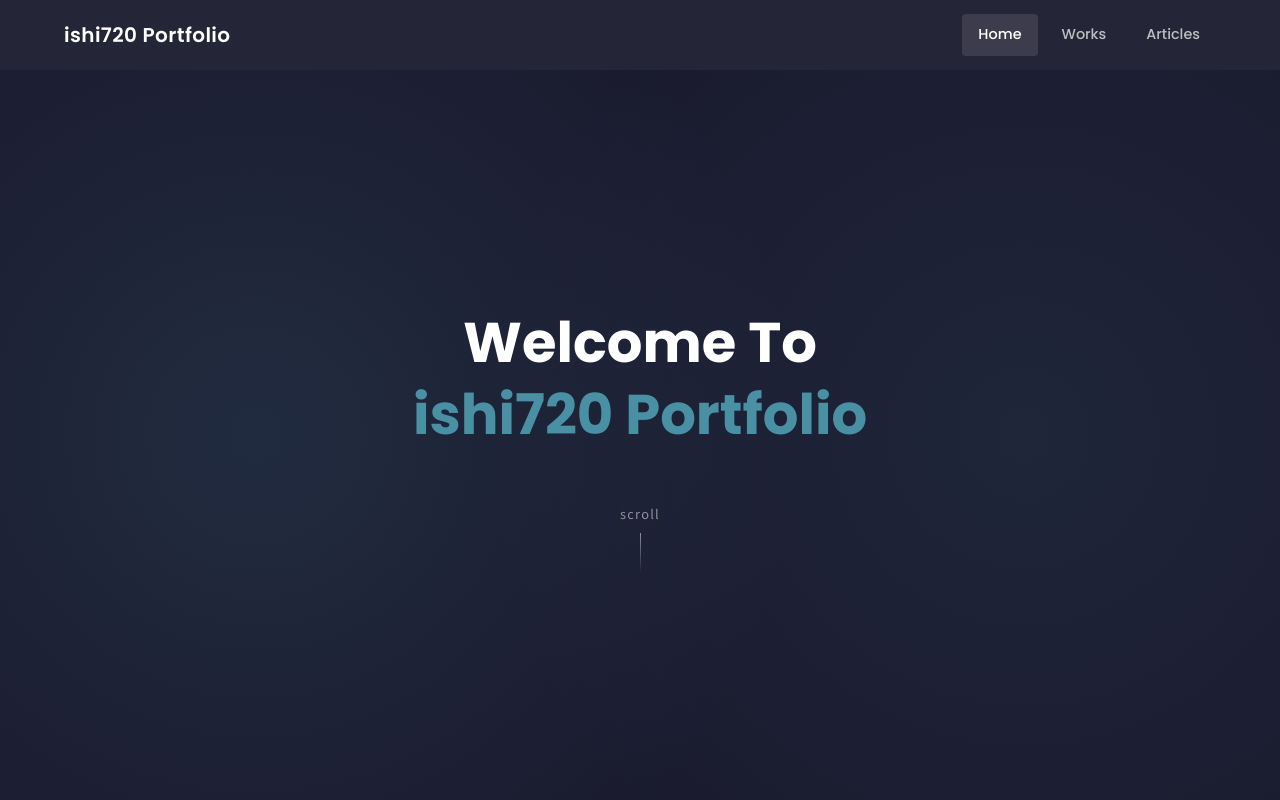
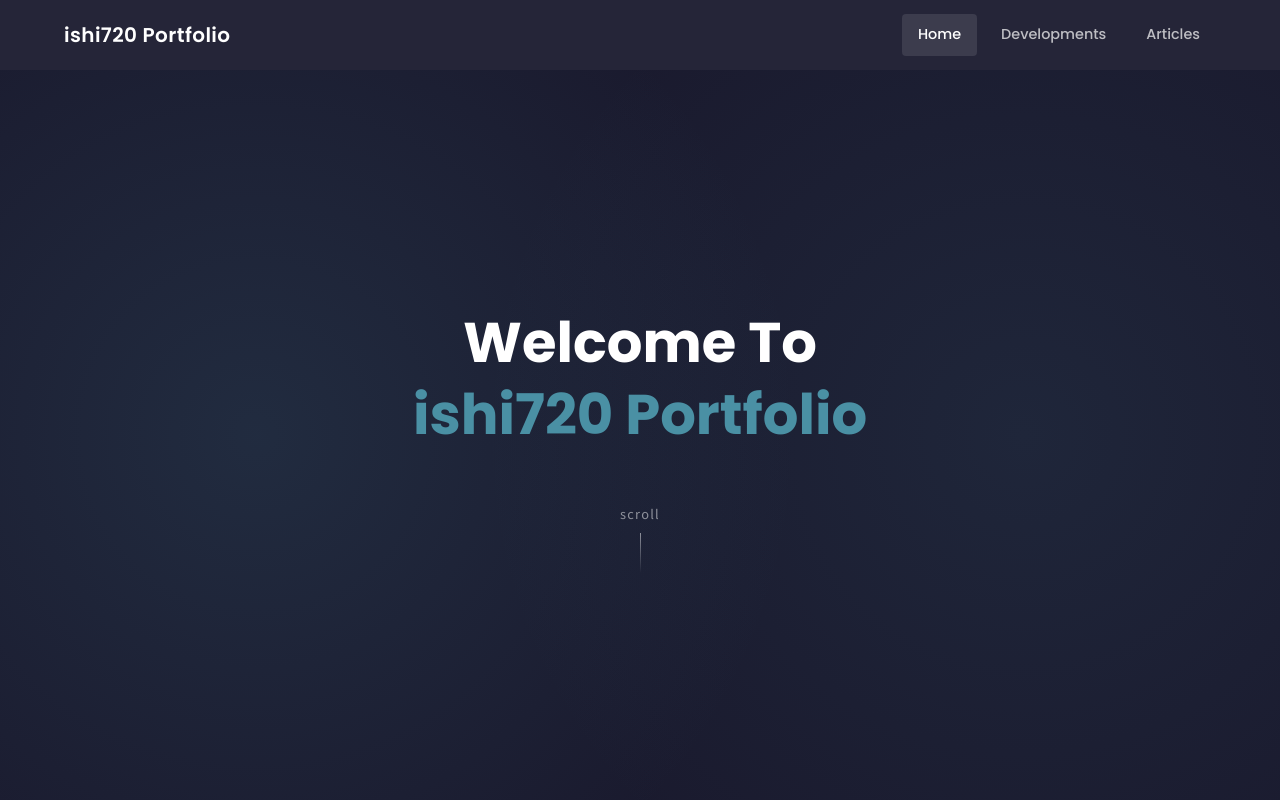
Before and after one commit to ishi720/portfolio, a Nuxt app: page / in a window 1280 px wide. Shown: the top 800 px of the page. Built offline with nearby package versions, Linux system fonts and the light colour scheme.

Commit message:
worksではなくdevelopmentsに変更

```diff
--- a/composables/usePortfolio.ts
+++ b/composables/usePortfolio.ts
@@ -15,7 +15,7 @@ export const usePortfolio = () => {
     { name: 'X', url: 'https://x.com/ishi720' },
   ]
 
-  const works = [
+  const developments = [
     { title: 'ポケモンパーティメーカー', url: 'https://suisui.fun/ppm/', image: 'ppm.png', description: 'ポケモンをランダムで選出します。しりとり選出機能もあります。', techs: ['PHP', 'Javascript'] },
     { title: 'Feeduck(Chrome拡張機能)', url: 'https://chromewebstore.google.com/detail/feeduck/alfjohbjhjgkcmgecbhjcjhhkiphccne?authuser=4&hl=ja', image: 'feeduck-chrome-extension.png', description: 'RSSフィードを表示するChrome拡張機能です。', techs: ['Javascript'] },
     { title: 'Collatz Visualization', url: 'https://suisui.fun/collatz_visualization/', image: 'collatz_visualization.png', description: '未解決問題のひとつであるコラッツ問題をvis.jsを用いて視覚化しました。', techs: ['Javascript'] },
@@ -58,5 +58,5 @@ export const usePortfolio = () => {
     { title: 'Zenn', url: 'https://zenn.dev/ishi720'},
   ]
 
-  return { profile, socials, works, skills, article_platforms }
+  return { profile, socials, developments, skills, article_platforms }
 }
--- a/layouts/default.vue
+++ b/layouts/default.vue
@@ -5,7 +5,7 @@
         <NuxtLink to="/" class="logo">{{ profile.name }} Portfolio</NuxtLink>
         <nav class="nav" :class="{ active: menuOpen }">
           <NuxtLink to="/" class="nav-link" @click="menuOpen = false">Home</NuxtLink>
-          <NuxtLink to="/works" class="nav-link" @click="menuOpen = false">Works</NuxtLink>
+          <NuxtLink to="/developments" class="nav-link" @click="menuOpen = false">Developments</NuxtLink>
           <NuxtLink to="/articles" class="nav-link" @click="menuOpen = false">Articles</NuxtLink>
         </nav>
         <button class="mobile-menu-btn" @click="menuOpen = !menuOpen">
--- /dev/null
+++ b/pages/developments.vue
@@ -0,0 +1,41 @@
+<template>
+  <div>
+    <section class="page-hero">
+      <div class="container">
+        <h1 class="page-title">Developments</h1>
+        <p class="page-subtitle">個人で開発したWEBサービス・アプリケーション</p>
+      </div>
+    </section>
+
+    <section class="works-section">
+      <div class="container">
+        <div class="works-grid">
+          <a v-for="development in developments" :key="development.title" :href="development.url" target="_blank" class="work-card">
+            <div class="work-image">
+              <img :src="`/portfolio/images/service/${development.image}`" :alt="development.title" @error="handleImgError">
+              <div class="work-image-placeholder">{{ development.title }}</div>
+            </div>
+            <div class="work-content">
+              <h3 class="work-title">{{ development.title }}</h3>
+              <p class="work-url">{{ development.url }}</p>
+              <p class="work-desc">{{ development.description }}</p>
+              <div class="work-techs">
+                <span v-for="tech in development.techs" :key="tech" class="tech-tag">{{ tech }}</span>
+              </div>
+            </div>
+          </a>
+        </div>
+      </div>
+    </section>
+  </div>
+</template>
+
+<script setup lang="ts">
+import { usePortfolio } from '~/composables/usePortfolio'
+
+const { developments } = usePortfolio()
+
+const handleImgError = (e: Event) => {
+  (e.target as HTMLImageElement).style.display = 'none'
+}
+</script>
--- a/pages/works.vue
+++ /dev/null
@@ -1,41 +0,0 @@
-<template>
-  <div>
-    <section class="page-hero">
-      <div class="container">
-        <h1 class="page-title">Web Service</h1>
-        <p class="page-subtitle">制作したWebサービス・アプリケーション</p>
-      </div>
-    </section>
-
-    <section class="works-section">
-      <div class="container">
-        <div class="works-grid">
-          <a v-for="work in works" :key="work.title" :href="work.url" target="_blank" class="work-card">
-            <div class="work-image">
-              <img :src="`/portfolio/images/service/${work.image}`" :alt="work.title" @error="handleImgError">
-              <div class="work-image-placeholder">{{ work.title }}</div>
-            </div>
-            <div class="work-content">
-              <h3 class="work-title">{{ work.title }}</h3>
-              <p class="work-url">{{ work.url }}</p>
-              <p class="work-desc">{{ work.description }}</p>
-              <div class="work-techs">
-                <span v-for="tech in work.techs" :key="tech" class="tech-tag">{{ tech }}</span>
-              </div>
-            </div>
-          </a>
-        </div>
-      </div>
-    </section>
-  </div>
-</template>
-
-<script setup lang="ts">
-import { usePortfolio } from '~/composables/usePortfolio'
-
-const { works } = usePortfolio()
-
-const handleImgError = (e: Event) => {
-  (e.target as HTMLImageElement).style.display = 'none'
-}
-</script>
```
